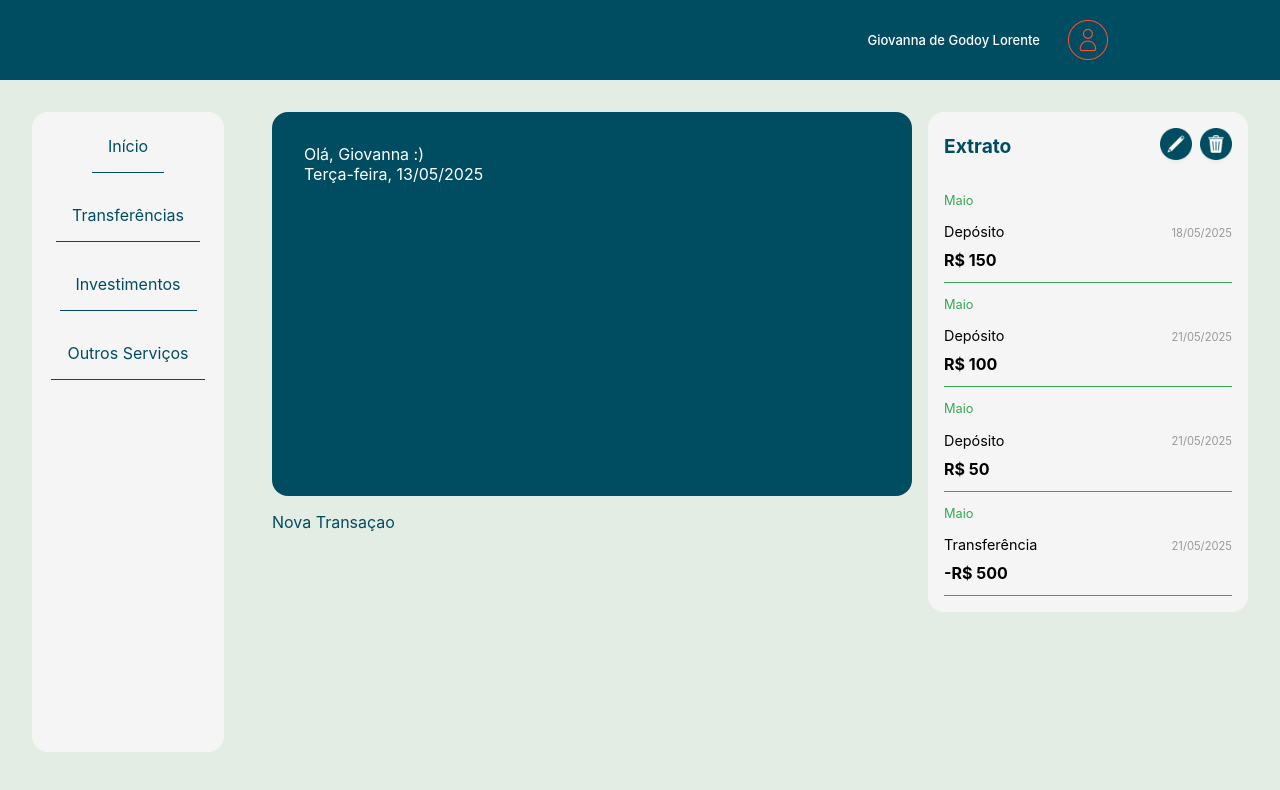
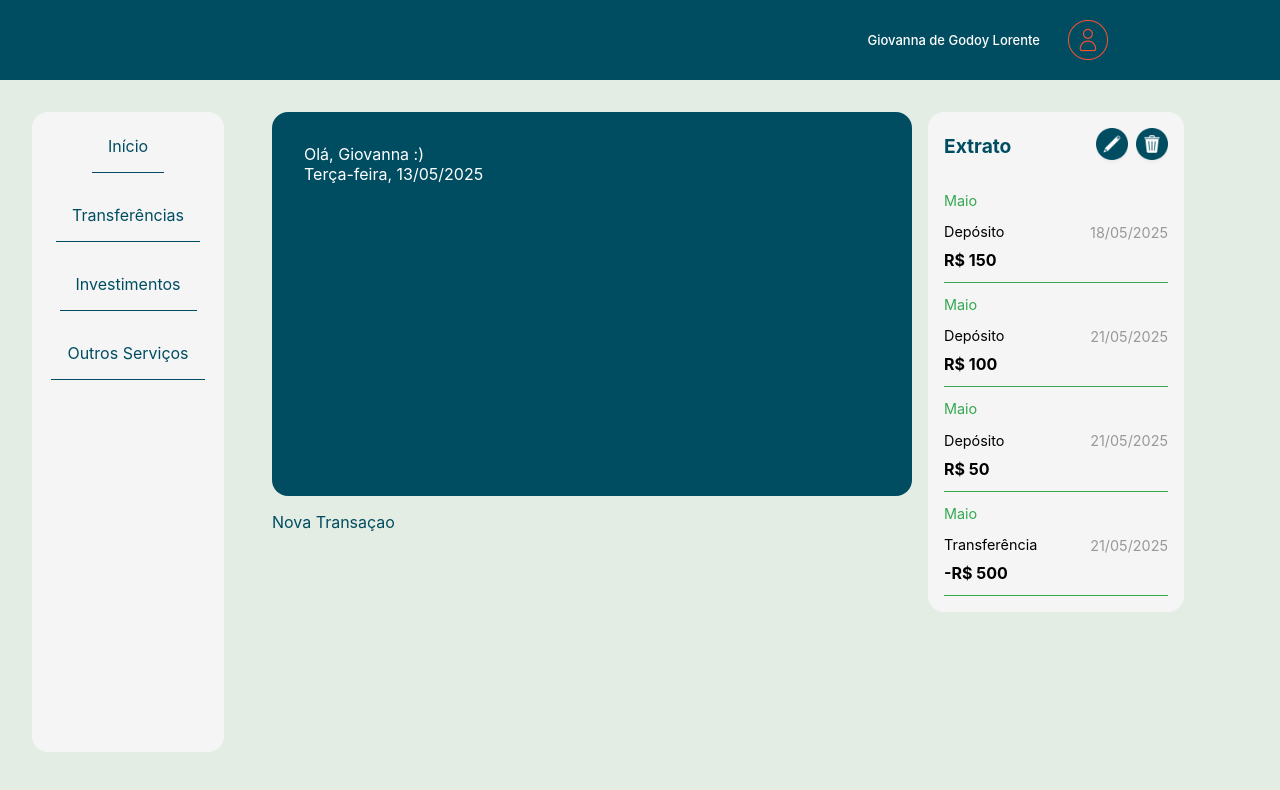
Before and after one commit to giovanna-godoy/bytebank, an Angular app: page /home in a window 1280 px wide. Shown: the top 790 px of the page. Built offline with nearby package versions, Linux system fonts and the light colour scheme.

Commit message:
feat: updating statement component

```diff
--- a/src/app/shared/components/statement-items/statement-items.component.scss
+++ b/src/app/shared/components/statement-items/statement-items.component.scss
@@ -1,10 +1,11 @@
 @use '../../../../assets/styles/colors' as colors;
+@use '../../../../assets/styles/breakpoints' as *;
 
 .statement {
     background: colors.$color-light-gray;
     padding: 1rem;
     border-radius: 1em;
-    max-width: 100%;
+    width: 70%;
 
     &__header {
         display: flex;
@@ -45,7 +46,7 @@
         color: colors.$color-black;
 
         .statement__month {
-            font-size: 0.8rem;
+            font-size: 0.9rem;
             color: colors.$color-success;
             margin: 0;
             text-transform: capitalize;
@@ -59,14 +60,25 @@
         .statement__value {
             font-weight: bold;
             margin: 0;
+            font-size: 1rem;
             color: colors.$color-black;
         }
 
         .statement__date {
-            font-size: 0.7rem;
+            font-size: 0.9rem;
             margin-top: 2rem;
             color: colors.$color-gray;
             white-space: nowrap;
         }
     }
+
+    @include tablet {
+        width: 95%;
+        padding: 2rem 17rem;
+    }
+
+    @include mobile {
+        width: 75vw;
+        padding: 2rem;
+    }
 }
```
